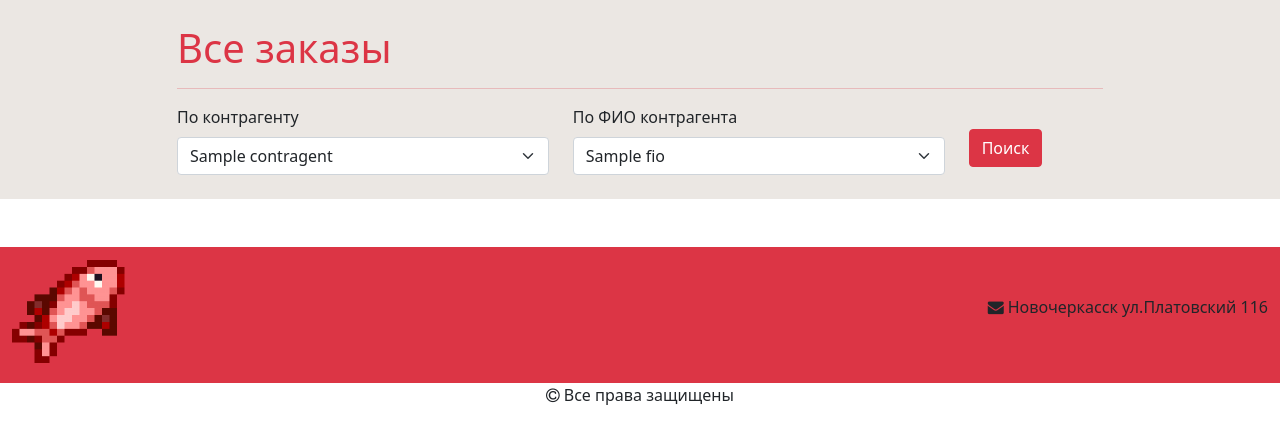
After one commit to LinaZelenskaya/ZakazBarabulki, a PHP site: the page made by application/views/filterallzakaz.php in a window 1280 px wide. The commit adds this page. Shown: the top 444 px of the page. Run offline with PHP 8.4, Linux system fonts and the light colour scheme; the template is opened without the code that fills it: most values are stand-ins (such as "Sample title", 1, 10 or a date in 2020); data that the repository does not hold is empty.

Commit message:
Initial commit

```diff
--- /dev/null
+++ b/application/views/filterallzakaz.php
@@ -0,0 +1,43 @@
+<main style="background-color: #ebe7e3;">
+    <div class="container mb-5"><br>
+    <div class="row">
+                <div class="col-1"></div>
+                <div class="col-10">
+                    <form method="POST" action="" role="form" class="form-inline">
+                    <div class="row">
+                            <div class="col-lg-12">
+                                <h1 style="color: #dc3545;">Все заказы</h1><hr style="color: #dc3545;">
+                            </div>
+                        </div>
+                        <div class="row">
+                            <div class="col-lg-5">
+                                <label for="d1" class="form-label">По контрагенту</label>
+                                <select class="form-select" aria-label="Default select example" name="contragents" id="contragents">
+                                <?php
+                                    foreach($contragent as $row)
+                                    {
+                                       echo '<option value="'.$row['ContragentID'].'">'.$row['ContragentName'].'</option>';
+                                    }
+                                ?>
+                                </select>
+                            </div>
+                            <div class="col-lg-5">
+                                <label for="d1" class="form-label">По ФИО контрагента</label>
+                                <select class="form-select" aria-label="Default select example" name="contragentsFIO" id="contragentsFIO">
+                                <?php
+                                    foreach($contragentFIO as $row)
+                                    {
+                                       echo '<option value="'.$row['UserID'].'">'.$row['FIO'].'</option>';
+                                    }
+                                ?>
+                                </select>
+                            </div>
+                            <div class="col-lg-2">
+                            <br>
+                            <button type="submit" class="btn btn-danger">Поиск</button>
+                            </div>
+                        </div><br>
+                    </form>
+                <div class="col-1"></div>
+    </div>
+</main>
--- a/application/views/temp/navoperator.php
+++ b/application/views/temp/navoperator.php
@@ -11,13 +11,13 @@
                         <a class="nav-link active" aria-current="page" href="main"><u>Контрагенты</u></a>
                     </li>
                     <li class="nav-item">
-                        <a class="nav-link active" aria-current="page" href="klient/lichniykabinet"><u>Товары</u></a>
+                        <a class="nav-link active" aria-current="page" href=""><u>Товары</u></a>
                     </li>
                     <li class="nav-item">
-                        <a class="nav-link active" aria-current="page" href="main"><u>Список заказов</u></a>
+                        <a class="nav-link active" aria-current="page" href="operator/allzakazoperator"><u>Список заказов</u></a>
                     </li>
                     <li class="nav-item">
-                        <a class="nav-link active" aria-current="page" href="main"><u>Доставка заказов</u></a>
+                        <a class="nav-link active" aria-current="page" href=""><u>Доставка заказов</u></a>
                     </li>
                     <li>
                         <?php
```
Also changed, not shown: application/controllers/Operator.php (added, +28 -0 lines), application/models/User_model.php (+15 -0 lines), application/models/Zakaz_model.php (added, +27 -0 lines), application/views/allzakazoperator.php (added, +47 -0 lines).
